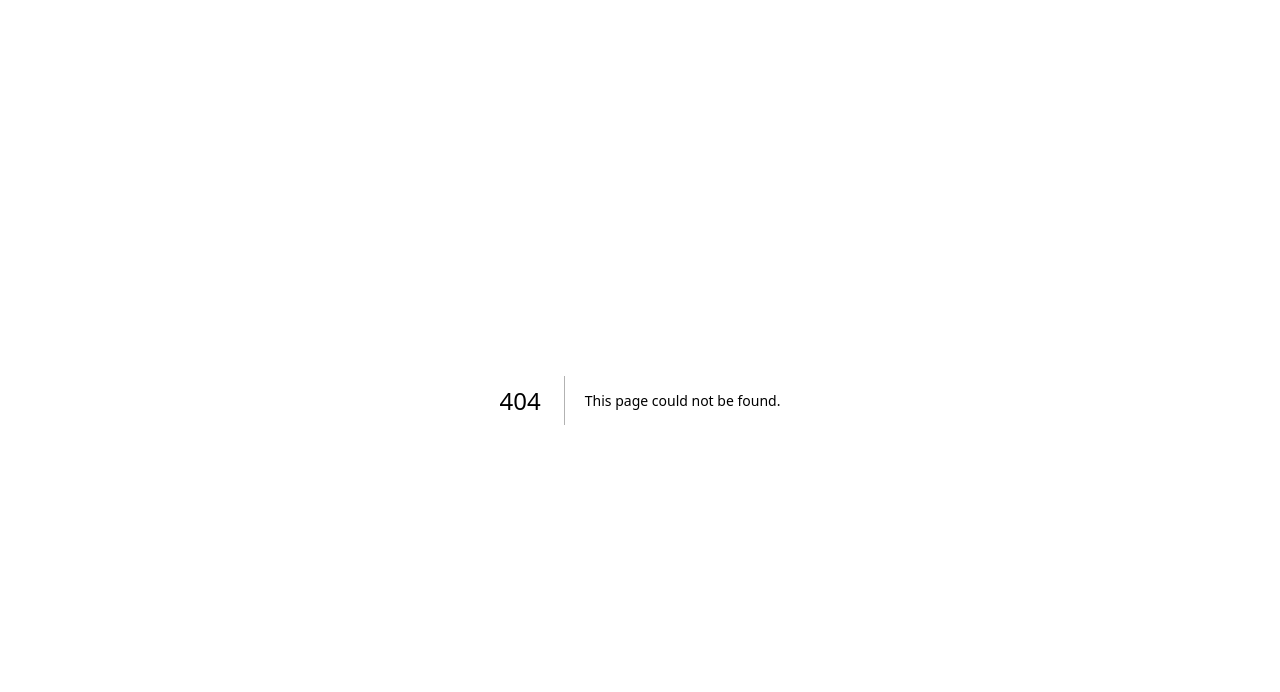
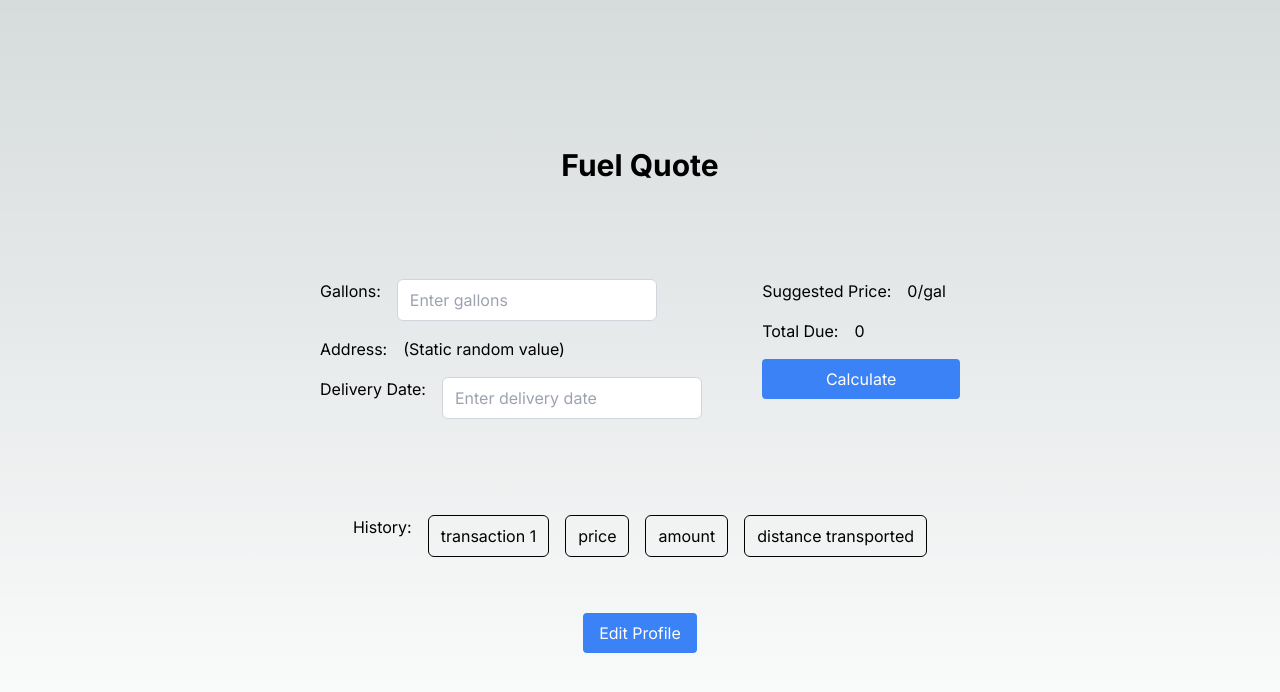
Before and after one commit to sanaakbani/SoftwareDesignProject, a Next.js app in the folder software_des_proj/: page /Calc in a window 1280 px wide. Before the commit this address had no page. Shown: the top 692 px of the page. Built offline with nearby package versions, Linux system fonts and the light colour scheme.

Commit message:
combined code

```diff
--- /dev/null
+++ b/software_des_proj/app/Calc/page.js
@@ -0,0 +1,104 @@
+'use client'; // Client-side rendering
+import Link from 'next/link';
+import { useState } from 'react';
+
+const LoginPage = () => {
+  const [gallons, setgallons] = useState('');
+  const [date, setdate] = useState('');
+  const [total, setTotal] = useState(0);
+
+  const calculate = () => {
+    if (gallons>date) {
+      setTotal(date)
+    } else {
+      setTotal(gallons)
+    }
+
+  };
+
+  return (
+
+<div className="flex flex-col items-center justify-center min-h-screen">
+  <h1 className="text-3xl font-bold mb-24 text-center">Fuel Quote</h1>
+
+  <div className="flex flex-col md:flex-row gap-4 w-full md:w-1/2">
+    <div className="flex-auto">
+      <div className="flex flex-col gap-4">
+        <div className="flex flex-row gap-4">
+          <label>Gallons:</label>
+          <input
+            type="text"
+            onChange={(e) => setgallons(e.target.value)}
+            placeholder="Enter gallons"
+            className="border border-gray-300 rounded-md px-3 py-2"
+          />
+        </div>
+        <div className="flex flex-row gap-4">
+          <label>Address:</label>
+          <p>(Static random value)</p>
+        </div>
+        <div className="flex flex-row gap-4">
+          <label>Delivery Date:</label>
+          <input
+            type="text"
+            onChange={(e) => setdate(e.target.value)}
+            placeholder="Enter delivery date"
+            className="border border-gray-300 rounded-md px-3 py-2"
+          />
+        </div>
+      </div>
+    </div>
+
+    <div className="flex-auto">
+      {/* This section intentionally left blank for spacing */}
+    </div>
+
+    <div className="flex-auto">
+      <div className="flex flex-col gap-4">
+        <div className="flex flex-row gap-4">
+          <label>Suggested Price:</label>
+          <p>{total / gallons ? (total / gallons).toFixed(2) : 0}/gal</p>
+        </div>
+        <div className="flex flex-row gap-4">
+          <label>Total Due:</label>
+          <p>{total}</p>
+        </div>
+        <button
+          onClick={calculate}
+          className="bg-blue-500 hover:bg-blue-600 text-white py-2 px-4 rounded cursor-pointer"
+        >
+          Calculate
+        </button>
+      </div>
+    </div>
+  </div>
+
+  <div className="flex flex-row gap-4 mt-24">
+    <label>History:</label>
+    <div className="flex flex-row gap-4">
+      <div className="border border-black rounded-md px-3 py-2">transaction 1</div>
+      <div className="border border-black rounded-md px-3 py-2">price</div>
+      <div className="border border-black rounded-md px-3 py-2">amount</div>
+      <div className="border border-black rounded-md px-3 py-2">distance transported</div>
+    </div>
+  </div>
+
+  <div className="flex flex-row gap-4 mt-14">
+    <div className="flex gap-4">
+      <Link href="/registration1">
+        <button
+          onClick={calculate}
+          className="bg-blue-500 hover:bg-blue-600 text-white py-2 px-4 rounded cursor-pointer"
+        >
+          Edit Profile
+        </button>
+      </Link>
+    </div>
+  </div>
+</div>
+
+
+  );
+};
+
+export default LoginPage;
```
